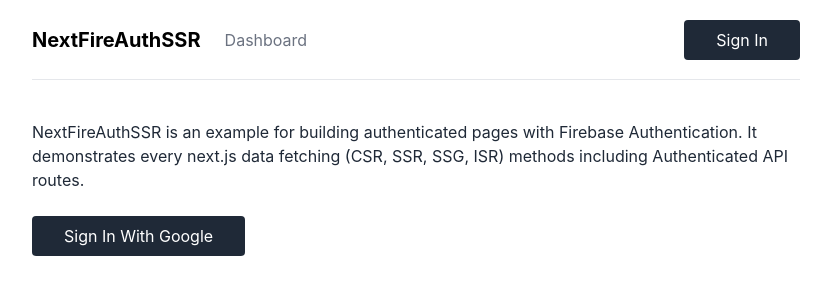
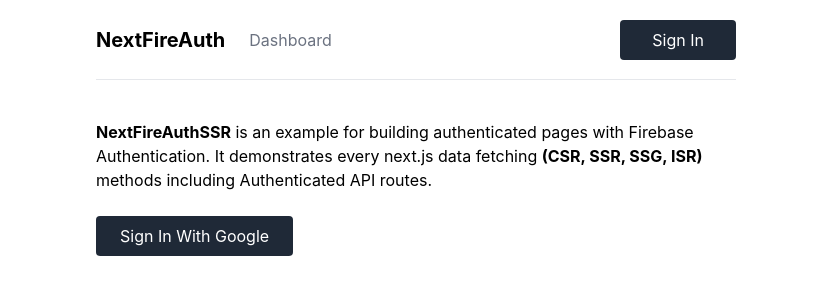
Before and after one commit to mrxnn/next-fire-auth, a Next.js app: page / in a window 1280 px wide. Shown: the top 300 px of the page, without its empty margins (224-1055 px from the left). Built offline with nearby package versions, Linux system fonts and the light colour scheme; no server answers.

Commit message:
Add loading spinner

```diff
--- a/components/Layout.js
+++ b/components/Layout.js
@@ -3,7 +3,7 @@
 
 export default function Layout({ children }) {
   return (
-    <div className="container mx-auto max-w-3xl">
+    <div className="container mx-auto max-w-2xl px-4">
       <Navbar />
       <div>{children}</div>
     </div>
--- a/components/Navbar.js
+++ b/components/Navbar.js
@@ -11,7 +11,7 @@
     <div className="flex items-center justify-between h-20 border-b mb-10">
       <div className="flex items-center">
         <Link href="/">
-          <a className="font-bold text-xl mr-6">NextFireAuthSSR</a>
+          <a className="font-bold text-xl mr-6">NextFireAuth</a>
         </Link>
         <Link href="/dashboard">
           <a className="text-gray-500 hover:text-gray-900">Dashboard</a>
--- a/components/Spinner.js
+++ b/components/Spinner.js
@@ -1,3 +1,8 @@
 export default function Spinner() {
-  return <div>loading...</div>;
+  return (
+    <div className="w-7 h-7 rounded-full relative">
+      <div className="w-full h-full border border-gray-200 rounded-full absolute top-0 left-0 z-10"></div>
+      <div className="w-full h-full border-t-2 border-gray-800 rounded-full absolute top-0 left-0 z-20 animate-spin"></div>
+    </div>
+  );
 }
--- a/pages/index.js
+++ b/pages/index.js
@@ -10,10 +10,14 @@
   return (
     <Layout>
       <div className="flex flex-col items-start">
-        <p className="mb-6 text-gray-800">
-          NextFireAuthSSR is an example for building authenticated pages with
-          Firebase Authentication. It demonstrates every next.js data fetching
-          (CSR, SSR, SSG, ISR) methods including Authenticated API routes.
+        <p className="mb-6">
+          <span className="font-bold">NextFireAuthSSR</span> is an example for
+          building authenticated pages with Firebase Authentication. It
+          demonstrates every next.js data fetching{" "}
+          <Link href="https://nextjs.org/docs/basic-features/data-fetching">
+            <a className="font-bold">(CSR, SSR, SSG, ISR)</a>
+          </Link>{" "}
+          methods including Authenticated API routes.
         </p>
         {loading ? (
           <Spinner />
@@ -33,7 +37,7 @@
 
   return (
     <button
-      className="bg-gray-800 text-white px-8 py-2 rounded hover:bg-gray-700"
+      className="bg-gray-800 text-white px-6 py-2 rounded hover:bg-gray-700"
       onClick={() => signInWithGoogle()}>
       Sign In With Google
     </button>
--- a/tailwind.config.js
+++ b/tailwind.config.js
@@ -1,7 +1,6 @@
 const defaultTheme = require("tailwindcss/defaultTheme");
 
 module.exports = {
-  mode: "jit",
   purge: ["./pages/**/*.{js,ts,jsx,tsx}", "./components/**/*.{js,ts,jsx,tsx}"],
   darkMode: false, // or 'media' or 'class'
   theme: {
```
